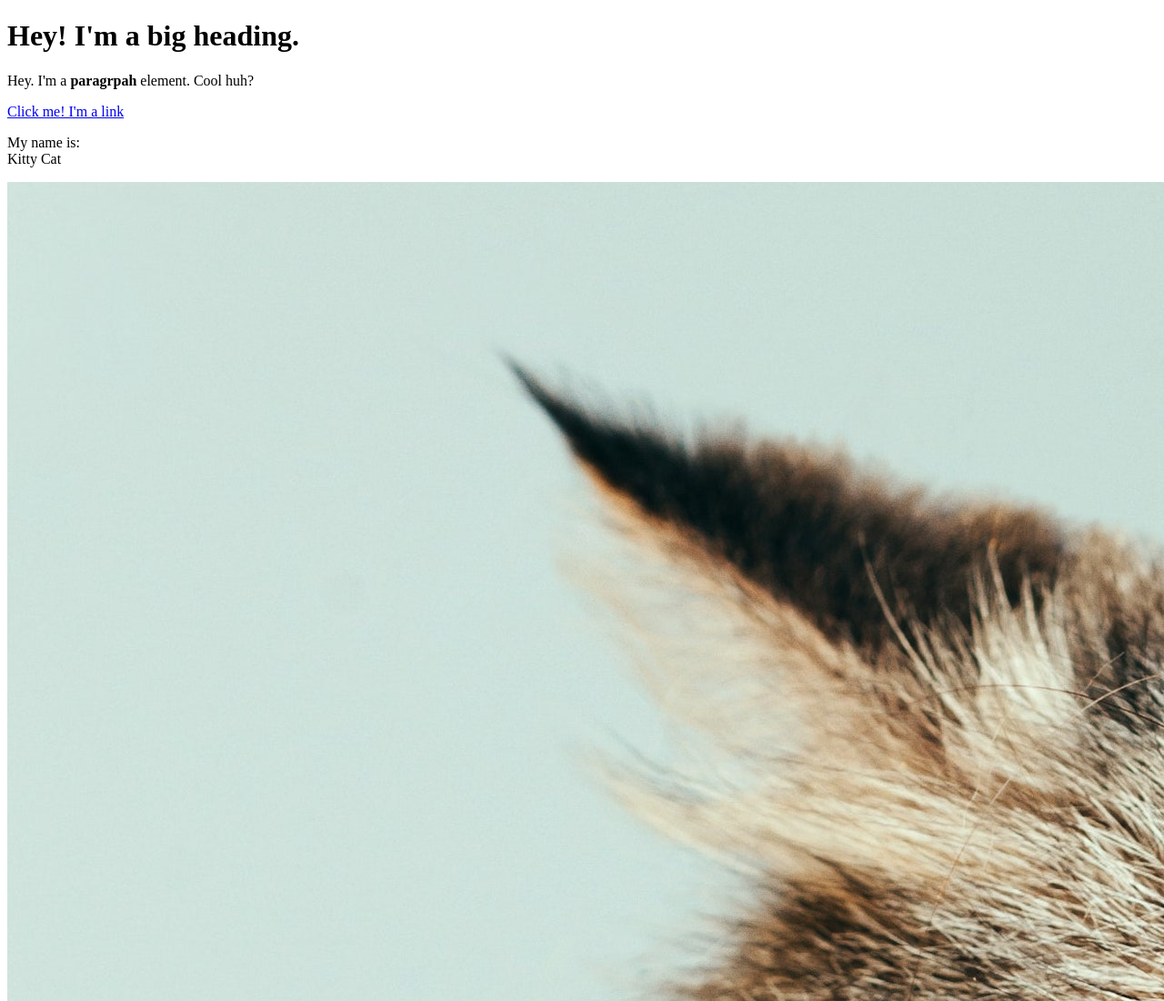
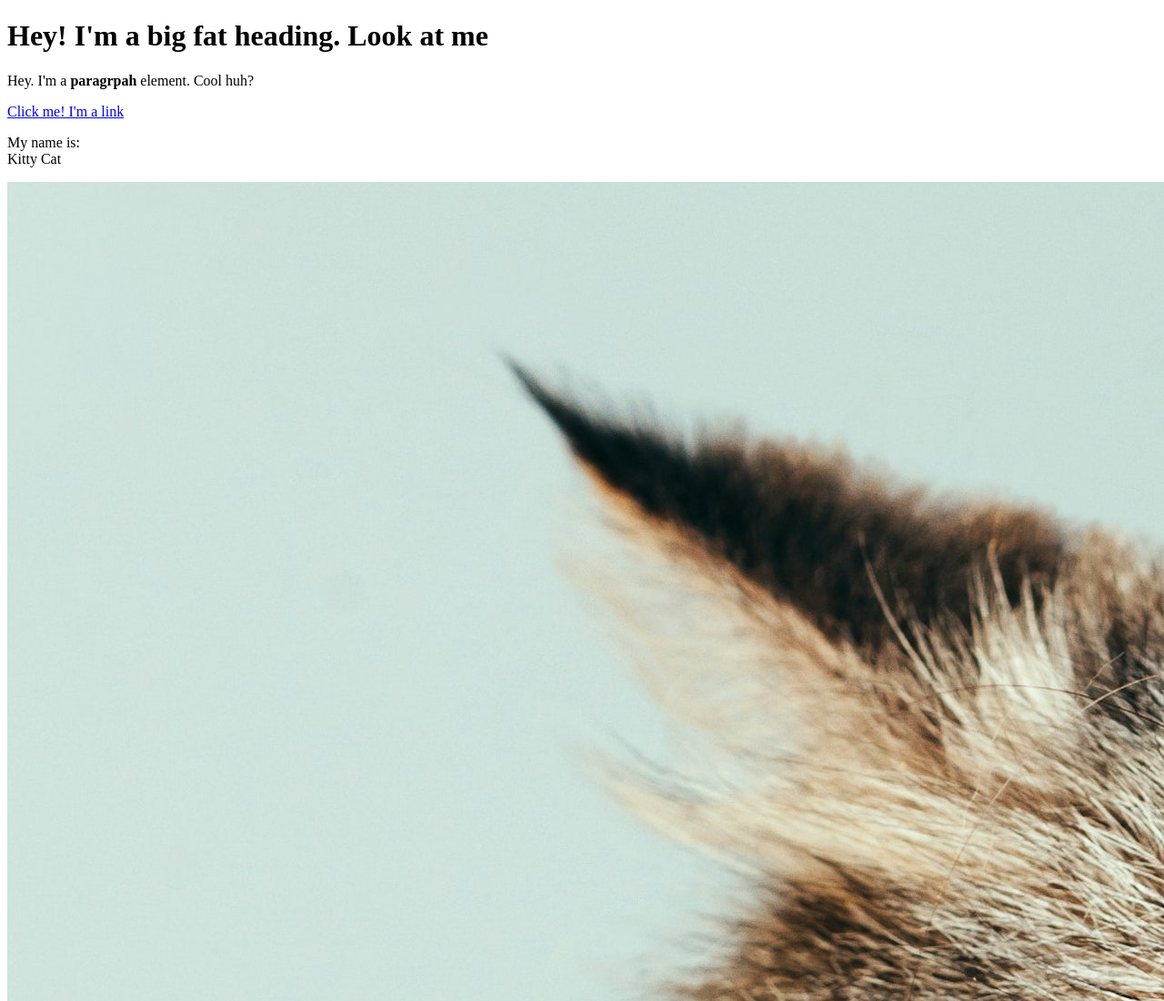
Before and after one commit to k2nny/anime-mc, a plain HTML site: page test.html in a window 1280 px wide. Shown: the top 1100 px of the page at 91% size. Drawn offline with Linux system fonts and the light colour scheme.

Commit message:
added "fat" to the heading

```diff
--- a/test.html
+++ b/test.html
@@ -4,7 +4,7 @@
 	<title>Test page</title>
 </head>
 <body>
-	<h1>Hey! I'm a big heading.</h1>
+	<h1>Hey! I'm a big fat heading. Look at me</h1>
 	<p>Hey. I'm a <b>paragrpah</b> element. Cool huh?</p>
 	<a href="https://google.com" target="_blank" title="Let's go to Google">Click me! I'm a link</a>
 	<p>My name is:<br>
```
